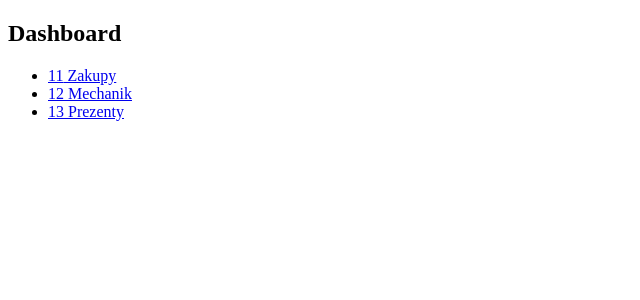
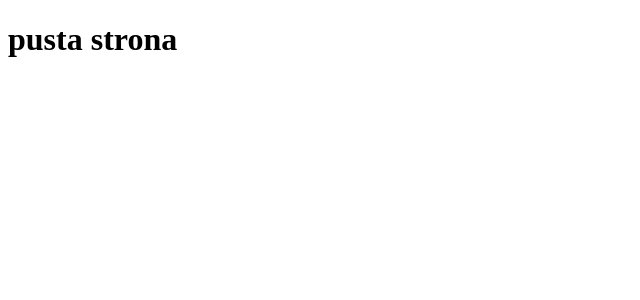
Before and after one commit to orelll/Angular, an Angular app: page / in a window 1280 px wide. Before the commit this address led to /dashboard. Shown: the top 300 px of the page, without its empty margins (0-640 px from the left). Built offline with nearby package versions, Linux system fonts and the light colour scheme.

Commit message:
prepared for lesson

```diff
--- a/src/app/app.component.html
+++ b/src/app/app.component.html
@@ -1 +1 @@
-<router-outlet></router-outlet>
+<h1>pusta strona</h1>
--- a/src/app/dashboard/dashboard.component.html
+++ /dev/null
@@ -1,8 +0,0 @@
-<h2>Dashboard</h2>
-<ul>
-  <li *ngFor="let todo of todoes">
-    <a routerLink="/detail/{{todo.id}}">
-      <span class="badge">{{todo.id}}</span> {{todo.name}}
-    </a>
-  </li>
-</ul>
--- a/src/app/dashboard/dashboard.component.ts
+++ /dev/null
@@ -1,25 +0,0 @@
-import { Component, OnInit } from '@angular/core';
-import { ToDo } from '../common/todo';
-
-@Component({
-  selector: 'app-dashboard',
-  templateUrl: './dashboard.component.html',
-  styleUrls: ['./dashboard.component.css']
-})
-export class DashboardComponent implements OnInit {
-
-  todoes: ToDo[] = TODOES;
-
-  constructor() { }
-
-  ngOnInit(): void {
-  }
-
-}
-
-
-export const TODOES: ToDo[] = [
-  { id: 11, name: 'Zakupy', content: 'Mleko, mąka, jajka' },
-  { id: 12, name: 'Mechanik', content: 'Zapytać o wymianę filtrów' },
-  { id: 13, name: 'Prezenty', content: 'Książka dla taty' }
-];
--- a/src/app/to-do-details/to-do-details.component.html
+++ /dev/null
@@ -1,6 +0,0 @@
-
-<p>Notatka nr {{todo.id}}</p>
-<p>{{todo.name}}</p>
-<div>{{todo.content}}</div>
-
-<button (click)="goBack()">wróć</button>
--- a/src/app/to-do-details/to-do-details.component.ts
+++ /dev/null
@@ -1,22 +0,0 @@
-import { Component, OnInit } from '@angular/core';
-import { Location } from '@angular/common';
-import { ToDo } from '../common/todo';
-
-@Component({
-  selector: 'app-to-do-details',
-  templateUrl: './to-do-details.component.html',
-  styleUrls: ['./to-do-details.component.css']
-})
-export class ToDoDetailsComponent implements OnInit {
-
-todo: ToDo = { id: 1, name: 'notka 1', content: 'lorem ipsum'};
-
-  constructor(private location: Location) { }
-
-  ngOnInit(): void {
-  }
-
-  goBack(): void {
-    this.location.back();
-  }
-}
--- a/src/app/to-does/to-does.component.html
+++ /dev/null
@@ -1 +0,0 @@
-<p>Moje notatki</p>
--- a/src/app/to-does/to-does.component.ts
+++ /dev/null
@@ -1,15 +0,0 @@
-import { Component, OnInit } from '@angular/core';
-
-@Component({
-  selector: 'app-to-does',
-  templateUrl: './to-does.component.html',
-  styleUrls: ['./to-does.component.css']
-})
-export class ToDoesComponent implements OnInit {
-
-  constructor() { }
-
-  ngOnInit(): void {
-  }
-
-}
```
Also changed, not shown: src/app/app-routing.module.ts (deleted, +0 -18 lines), src/app/app.module.ts (+2 -10 lines), src/app/dashboard/dashboard.component.css (deleted), src/app/to-do-details/to-do-details.component.css (deleted), src/app/to-does/to-does.component.css (deleted).
